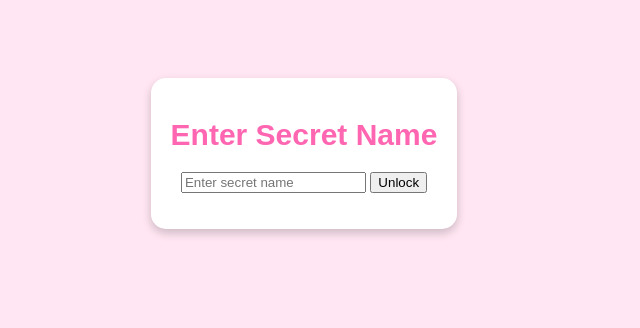
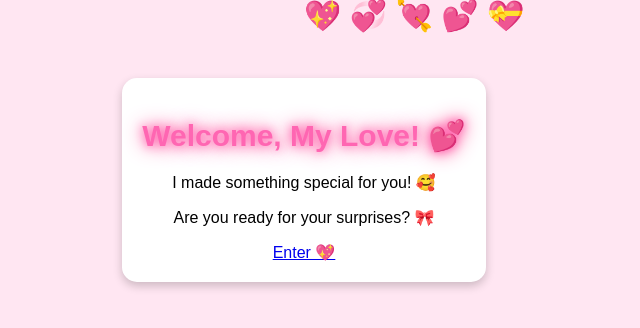
Before and after one commit to thetamannakhurana/surprise, a plain HTML site: page index.html in a window 1280 px wide. Shown: the whole page, without its empty margins (336-976 px from the left). Drawn offline with Linux system fonts and the light colour scheme.

Commit message:
Update index.html

```diff
--- a/index.html
+++ b/index.html
@@ -3,25 +3,22 @@
 <head>
     <meta charset="UTF-8">
     <meta name="viewport" content="width=device-width, initial-scale=1.0">
-    <title>Secret Entry</title>
+    <title>💖 Your Special Surprise 💖</title>
     <link rel="stylesheet" href="style.css">
 </head>
 <body>
-    <div class="container">
-        <h1>Enter Secret Name</h1>
-        <input type="password" id="passwordInput" placeholder="Enter secret name">
-        <button onclick="checkPassword()">Unlock</button>
-        <p id="errorMsg"></p>
+    <!-- Floating Hearts Animation -->
+    <div class="floating-hearts"></div>
+
+    <div class="container bounce-in">
+        <h1 class="glowing-text">Welcome, My Love! 💕</h1>
+        <p class="fade-in">I made something special for you! 🥰</p>
+        <p class="fade-in">Are you ready for your surprises? 🎀</p>
+
+        <!-- Cute Button to Enter -->
+        <a href="secret.html" class="cute-button">Enter 💖</a>
     </div>
-    <script>
-        function checkPassword() {
-            const input = document.getElementById("passwordInput").value.toLowerCase();
-            if (input === "cutie") {
-                window.location.href = "secret.html";
-            } else {
-                document.getElementById("errorMsg").textContent = "Oops! Try again 💕";
-            }
-        }
-    </script>
+
+    <script src="script.js"></script>
 </body>
 </html>
```
